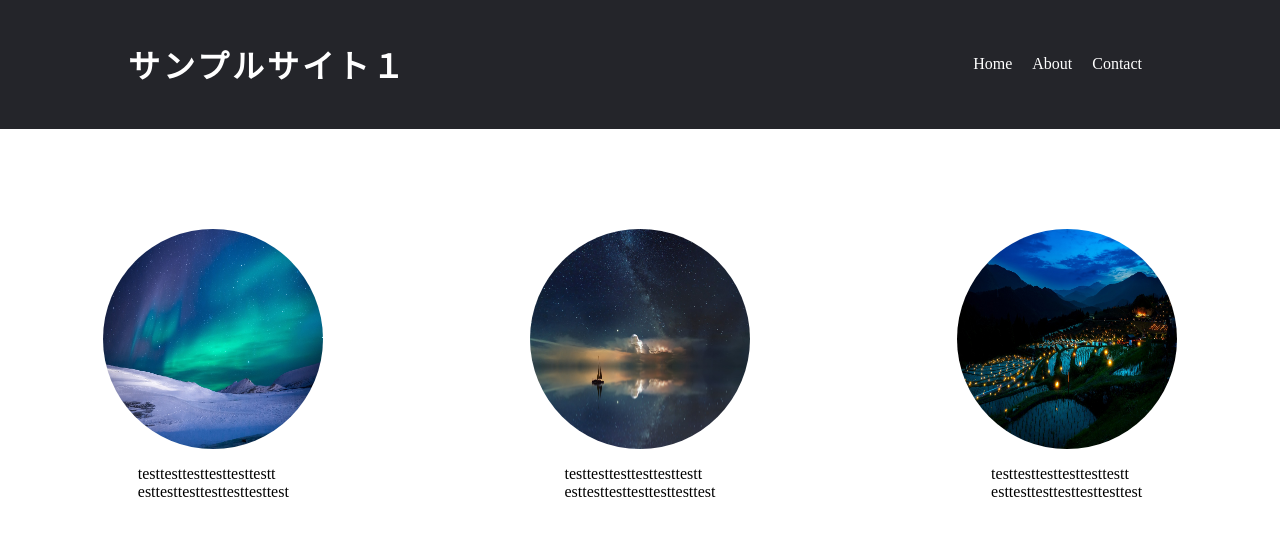
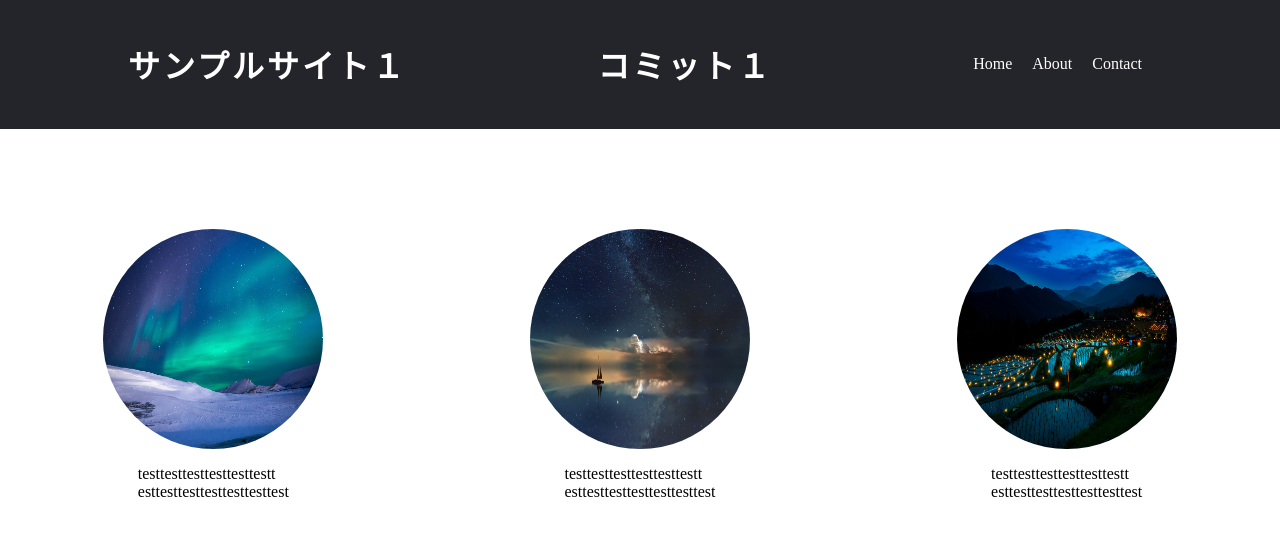
Before and after one commit to kirin999/learn-site, a plain HTML site: page index.html in a window 1280 px wide. Drawn offline with Linux system fonts and the light colour scheme.

Commit message:
コミット1

```diff
--- a/index.html
+++ b/index.html
@@ -9,6 +9,7 @@
 <body>
 	<header>
 		<h1 class="logo">サンプルサイト１</h1>
+		<h1 class="logo">コミット１</h1>
 		<nav>
 			<ul class="nav_links">
 				<li><a href="#">Home</a></li>
```
